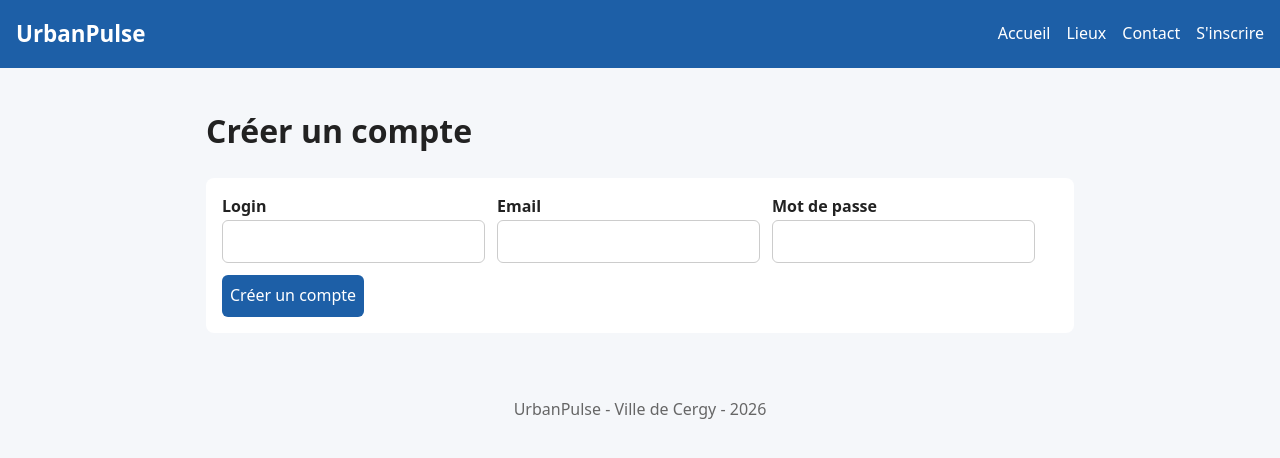
After one commit to yas-el05/urbanPulse-php, a PHP site: page /inscription.php in a window 1280 px wide. The commit adds this page. Shown: the top 458 px of the page. Run offline with PHP 8.4, Linux system fonts and the light colour scheme; a stand-in replaces the project's code that opens the database connection.

Commit message:
Ajout de la table des utilisateurs et page d'inscription avec mot de passe haché

```diff
--- a/database/verification.sql
+++ b/database/verification.sql
@@ -1,2 +1,4 @@
 SELECT id, nom, quartier FROM lieux;
 SELECT nom FROM lieux WHERE quartier = 'Cergy Préfécture';
+DESCRIBE utilisateurs;
+SELECT login, email, mdp FROM utilisateurs;
--- a/includes/header.php
+++ b/includes/header.php
@@ -14,6 +14,8 @@
         <a href = "/">Accueil</a>
         <a href = "/lieux.php">Lieux</a>
         <a href ="/contact.php">Contact</a>
+        <a href ="/inscription.php">S'inscrire</a>
+
 
     </nav>
 </header>
--- /dev/null
+++ b/public/inscription.php
@@ -0,0 +1,81 @@
+<?php
+$titre = 'Inscription';
+require __DIR__ . '/../includes/db.php';
+$erreurs = [];
+$succes = '';
+
+if ($_SERVER['REQUEST_METHOD'] === 'POST'){ //savoir si le formulaire a été envoyé
+    $login = trim($_POST['login'] ?? '');
+    $mdp = ($_POST['mdp'] ?? '');
+    $email = trim($_POST['email'] ?? '');
+
+    if($login === ''){
+        $erreurs[] = 'Le login est obligatoire';
+    }
+    if(filter_var($email, FILTER_VALIDATE_EMAIL)===false){
+        $erreurs[] = 'Adresse mail invalide ';
+    }
+    if(strlen($mdp)<8){
+        $erreurs[]='Le mot de passe doit faire au moins 8 caractères';
+    }
+
+    if(count($erreurs)===0){
+        $params = [];
+        $sql ='SELECT COUNT(*) FROM utilisateurs WHERE (login = :login) OR (email = :email) ';
+        $params['login'] = $login;
+        $params['email'] = $email;
+
+        $requete = $pdo->prepare($sql);
+        $requete->execute($params);
+        $nbComptes = $requete->fetchColumn();
+        if($nbComptes>0){
+            $erreurs[]='Ce login ou cette adresse email est déjà utilisé';
+        }
+
+        if(count($erreurs)===0){
+            $mdpHache = password_hash($mdp, PASSWORD_DEFAULT);
+            $params['mdp'] = $mdpHache ;
+
+            $sql1 ='INSERT INTO utilisateurs(login, email, mdp) VALUES(:login, :email, :mdp)';
+            $requete = $pdo->prepare($sql1);
+            $requete->execute($params);
+            $succes = 'Votre compte a été créé !';
+        }
+    }
+}
+
+require __DIR__ . '/../includes/header.php';
+?>
+
+<h1>Créer un compte</h1>
+<?php if(count($erreurs) > 0 ):?>
+    <?php foreach($erreurs as $erreur):?>
+        <p><?= htmlspecialchars($erreur) ?></p>
+    <?php endforeach;?>
+<?php endif;?>
+<?php if($succes !== ''): ?>
+    <p><?= htmlspecialchars($succes)?> </p>
+<?php endif; ?>
+
+
+<form method="post" action="/inscription.php">
+    <label>
+        Login
+        <input type="text" name="login" required>
+    </label>
+    <label>
+        Email
+        <input type="email" name="email" required>
+    </label>
+    <label>
+        Mot de passe
+        <input type="password" name="mdp" required>
+    </label>
+    <button type="submit">Créer un compte</button>
+
+</form>
+
+
+<?php
+require __DIR__ . '/../includes/footer.php';
+?>
```
Also changed, not shown: database/utilisateurs.sql (added, +12 -0 lines).
